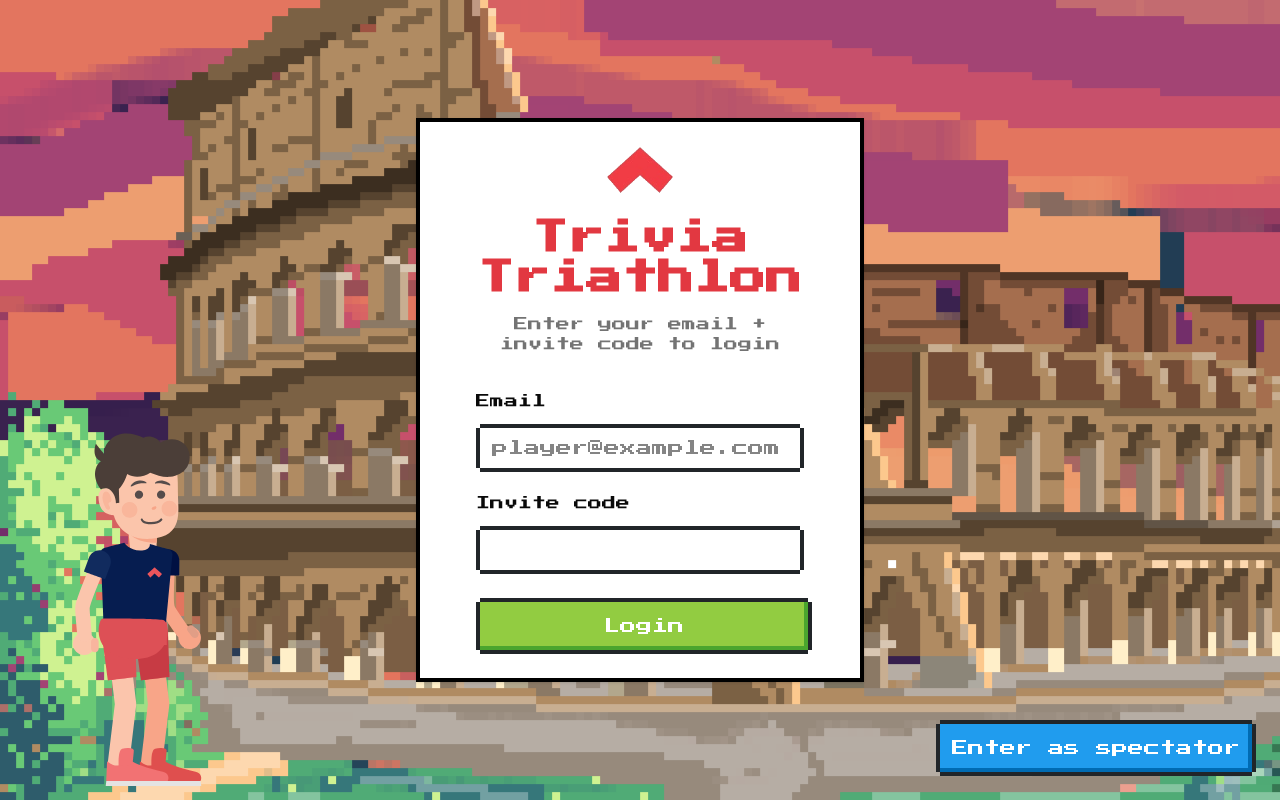
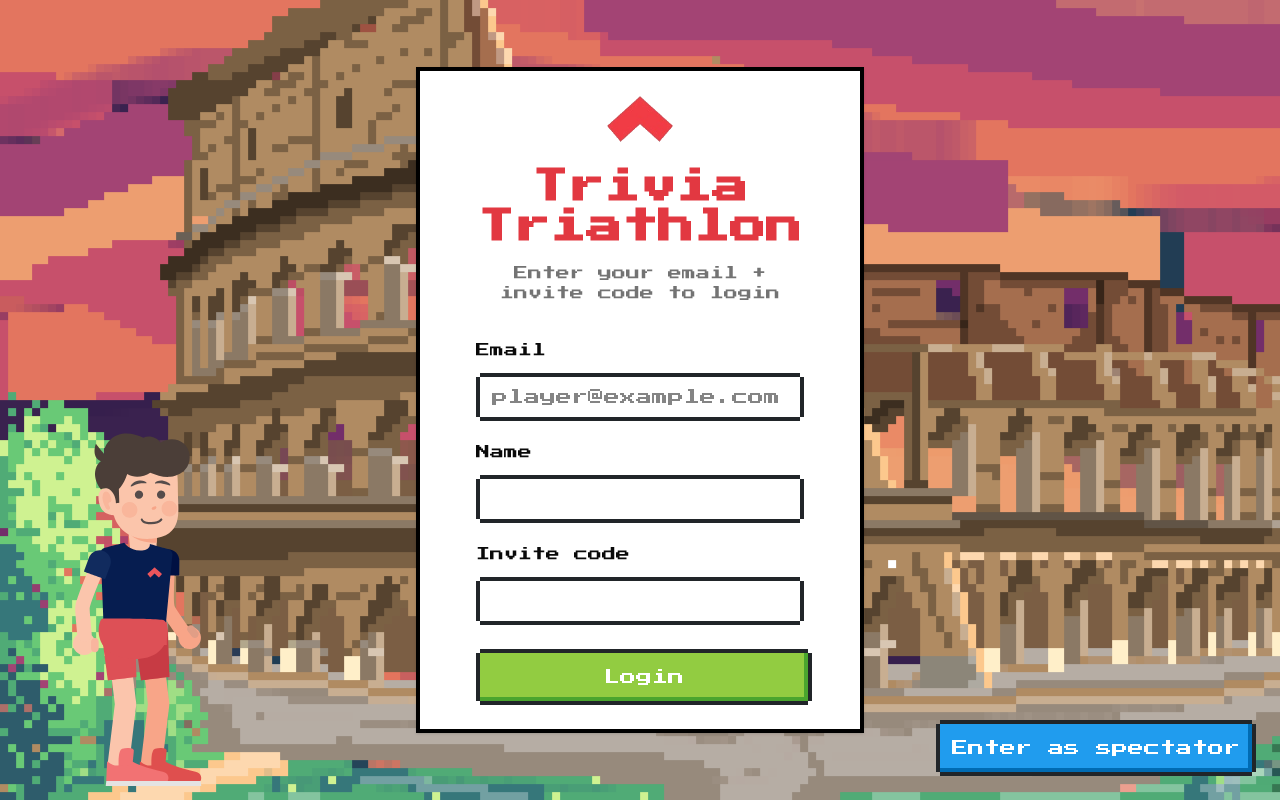
Before and after one commit to GustavoGomez092/trivia-triathlon, a React (Vite) app: page /login in a window 1280 px wide. Built offline with nearby package versions, Linux system fonts and the light colour scheme; no server answers.

Commit message:
include name when storing user

```diff
--- a/src/components/login-form.tsx
+++ b/src/components/login-form.tsx
@@ -14,6 +14,7 @@
   ...props
 }: React.ComponentPropsWithoutRef<'div'>) {
   const [email, setEmail] = useState('');
+  const [name, setName] = useState('');
   const [inviteCode, setInviteCode] = useState('');
   const [error, setError] = useState('');
   const [loading, setLoading] = useState(false);
@@ -43,6 +44,7 @@
         await set(ref(database, `users/${uid}`), {
           email,
           inviteCode,
+          name,
           loggedInAt: new Date().toISOString(),
         });
 
@@ -94,6 +96,18 @@
               </div>
               <div className="grid gap-2">
                 <div className="flex items-center">
+                  <Label htmlFor="name">Name</Label>
+                </div>
+                <Input
+                  id="name"
+                  type="text"
+                  required
+                  value={name}
+                  onChange={(e) => setName(e.target.value)}
+                />
+              </div>
+              <div className="grid gap-2">
+                <div className="flex items-center">
                   <Label htmlFor="inviteCode">Invite code</Label>
                 </div>
                 <Input
--- a/src/firebase/hooks/useCurrentUser.ts
+++ b/src/firebase/hooks/useCurrentUser.ts
@@ -5,6 +5,7 @@
 
 export interface User {
   email: string;
+  name: string;
   inviteCode: string;
   loggedInAt: string;
 }
```
